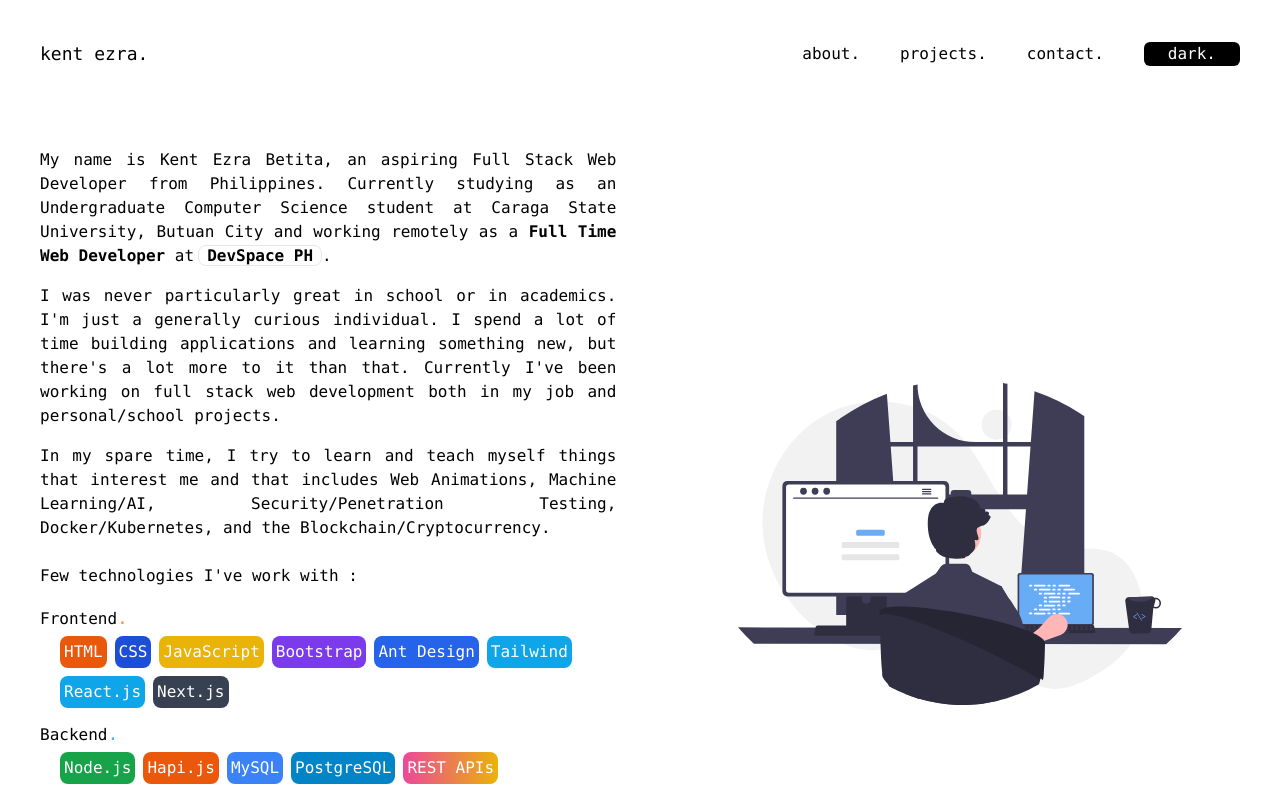
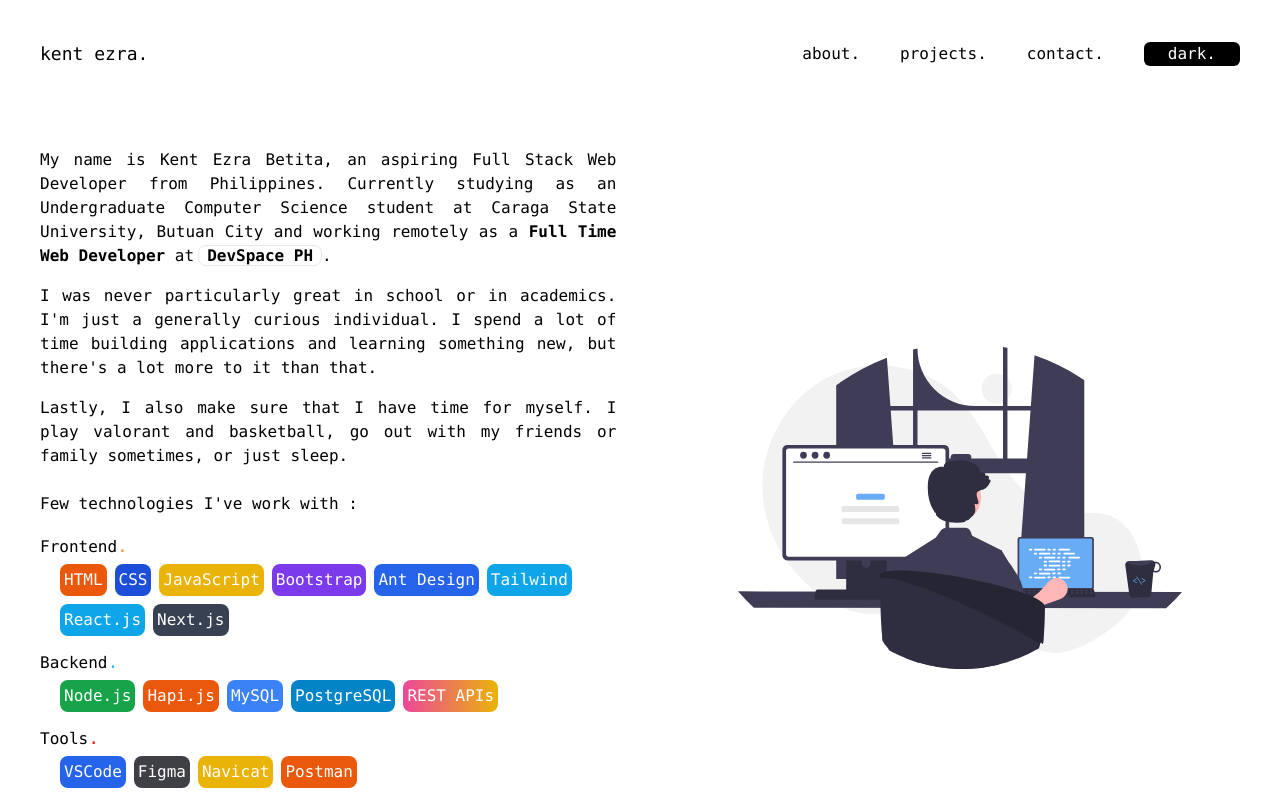
Before and after one commit to kentezrabetita/personal-portfolio, a Next.js app: page /about in a window 1280 px wide. Shown: the top 800 px of the page. Built offline with nearby package versions, Linux system fonts and the light colour scheme.

Commit message:
update about page

```diff
--- a/components/about/index.js
+++ b/components/about/index.js
@@ -54,14 +54,12 @@ export default function AboutComponent() {
             I was never particularly great in school or in academics. I&apos;m
             just a generally curious individual. I spend a lot of time building
             applications and learning something new, but there&apos;s a lot more
-            to it than that. Currently I&apos;ve been working on full stack web
-            development both in my job and personal/school projects.
+            to it than that.
           </p>
           <p>
-            In my spare time, I try to learn and teach myself things that
-            interest me and that includes Web Animations, Machine Learning/AI,
-            Security/Penetration Testing, Docker/Kubernetes, and the
-            Blockchain/Cryptocurrency.
+            Lastly, I also make sure that I have time for myself. I play
+            valorant and basketball, go out with my friends or family sometimes,
+            or just sleep.
           </p>
         </div>
         <div className='flex flex-col space-y-4'>
```
